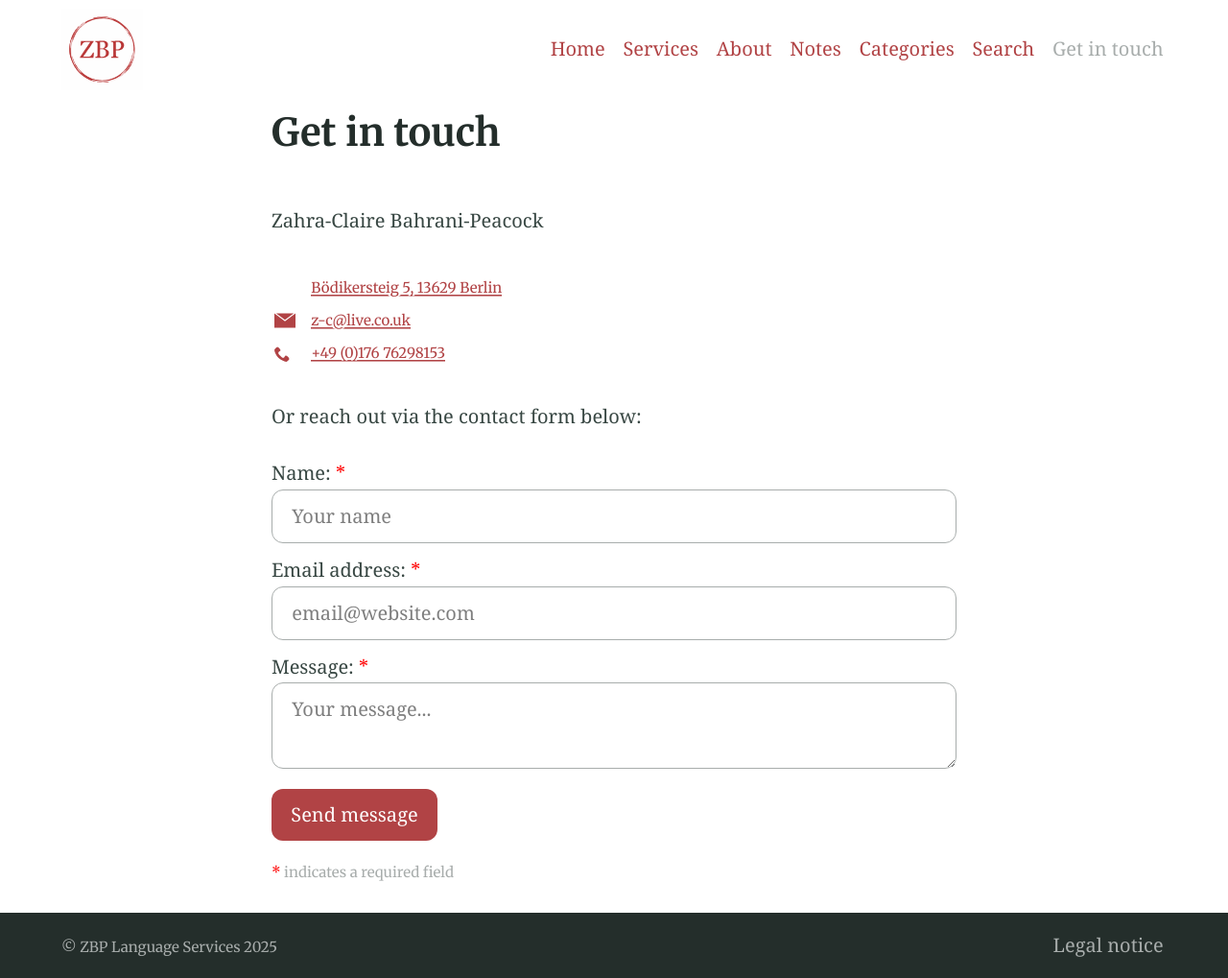
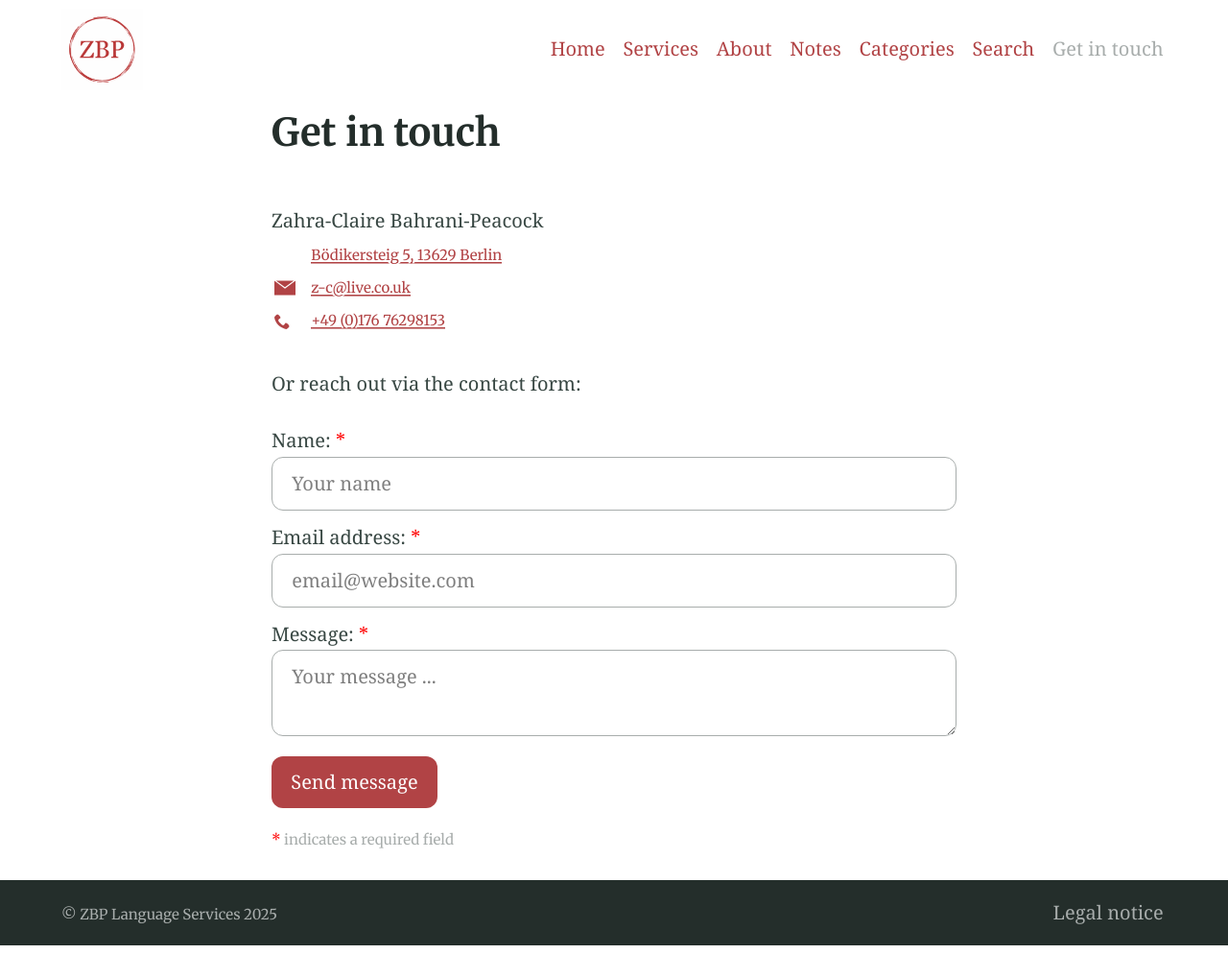
Before and after one commit to Website-2/zbp-language-services.github.io, a Jekyll site: the page built from contact 2.md, in a window 1280 px wide. Shown: the whole page at 96% size. Built offline with Jekyll 4.4.1, drawn with Linux system fonts in a browser that asks for light colours; after the commit the page ends 985 px from its top, so only the background shows below that.

Commit message:
Text update

```diff
--- a/_includes/contact-form.html
+++ b/_includes/contact-form.html
@@ -12,7 +12,7 @@
  </label>
  <label>
    Message: <span class="required">*</span>
-   <textarea name="message" placeholder="Your message..." required="required"></textarea>
+   <textarea name="message" placeholder="Your message ..." required="required"></textarea>
  </label>
  <!-- your other form fields go here -->
  <button type="submit">Send message</button>
--- a/contact 2.md
+++ b/contact 2.md
@@ -7,11 +7,11 @@ sitemap: false
 ---
 <br>
 Zahra-Claire Bahrani-Peacock
-<br><br>
+<br>
 <small>&nbsp;</small>{% include icon.html id="location" color="#b14345" title="Address" %}<small>&nbsp;&nbsp;&nbsp;<a href="mailto:z-c@live.co.uk">Bödikersteig 5, 13629 Berlin</a></small><br>
 <small>&nbsp;</small>{% include icon.html id="email" color="#b14345" title="Email" %}<small>&nbsp;&nbsp;&nbsp;<a href="mailto:z-c@live.co.uk">z-c@live.co.uk</a></small><br>
 <small>&nbsp;</small>{% include icon.html id="phone" color="#b14345" title="Phone" %}<small>&nbsp;&nbsp;&nbsp;<a href="tel:004917676298153">+49 (0)176 76298153</a></small>
 <br><br>
-Or reach out via the contact form below:
+Or reach out via the contact form:
 
 {% include contact-form.html %}
```
